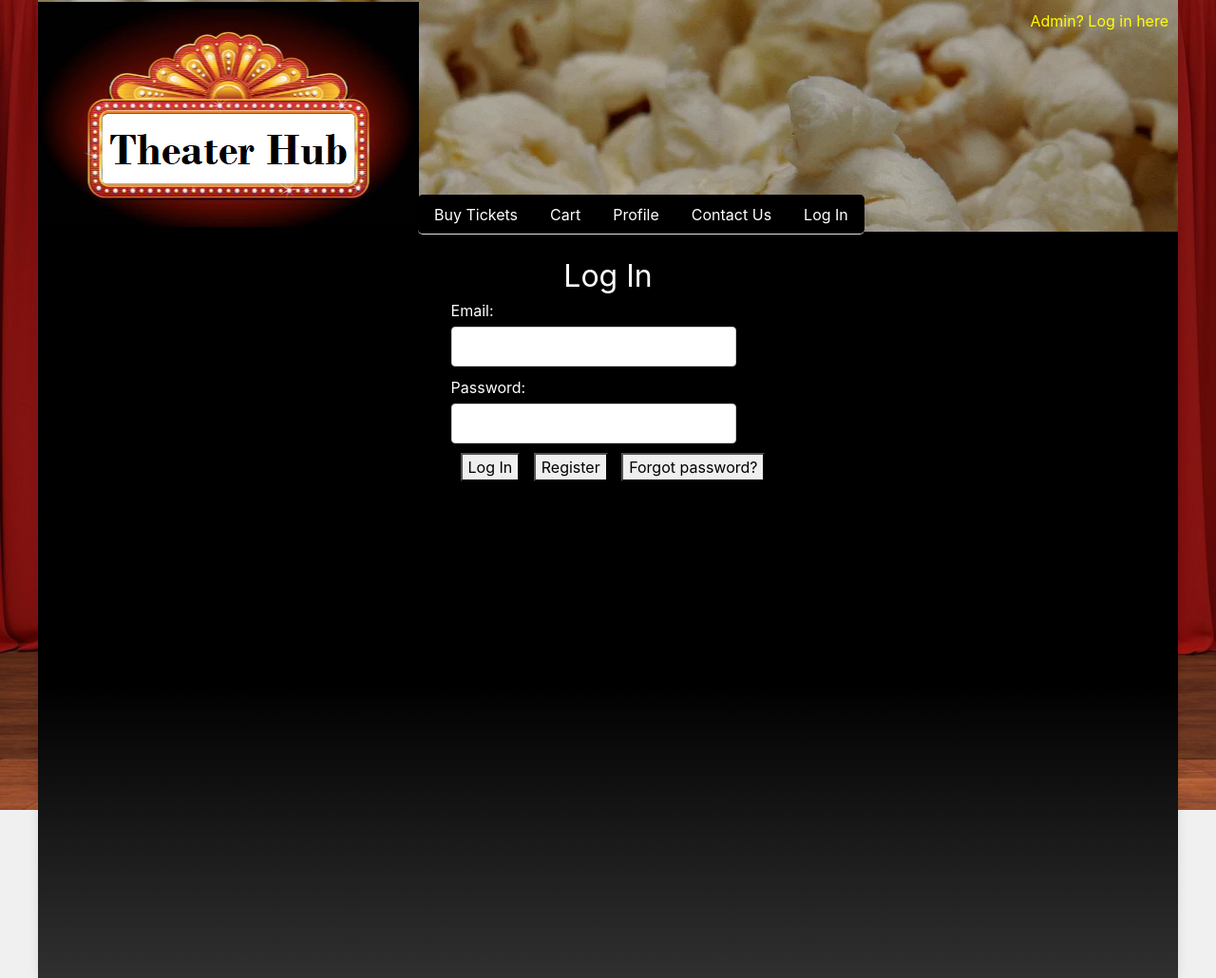
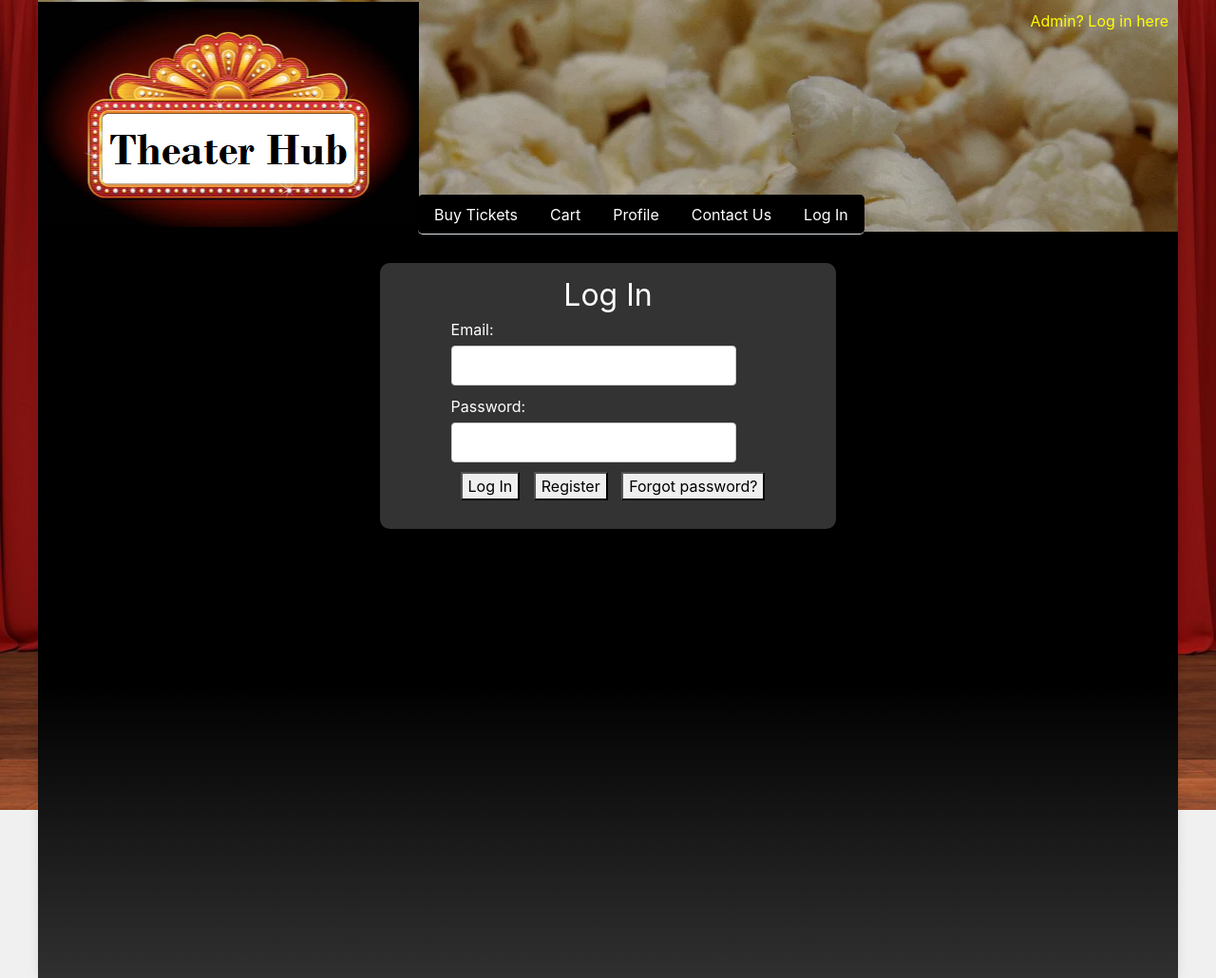
Before and after one commit to MColombo00/CSC330-TheaterHub, a Flask app: page /log_in in a window 1280 px wide. Shown: the whole page at 95% size. Run offline with Flask 3, Linux system fonts and the light colour scheme; parts of the project's set-up code (start-up, migrations or seed data) failed here and were passed over; some libraries are stand-ins or nearby versions.

Commit message:
Made Login page look presentable

```diff
--- a/app/templates/log_in.html
+++ b/app/templates/log_in.html
@@ -1,7 +1,7 @@
 {% extends "base.html" %}
 {% block title %}TheaterHub - Log In{% endblock %}
 {% block content %}
-    <div class="form-container">
+    <div class="form-container" style="background-color: #333; border-radius: 10px; margin: 30px auto; width: 40%; padding-bottom: 15px;">
       <div class="title" style="margin-left:0px;">Log In</div>
       <form action="login_handler" method="POST">
         <div class="form-group">
```
